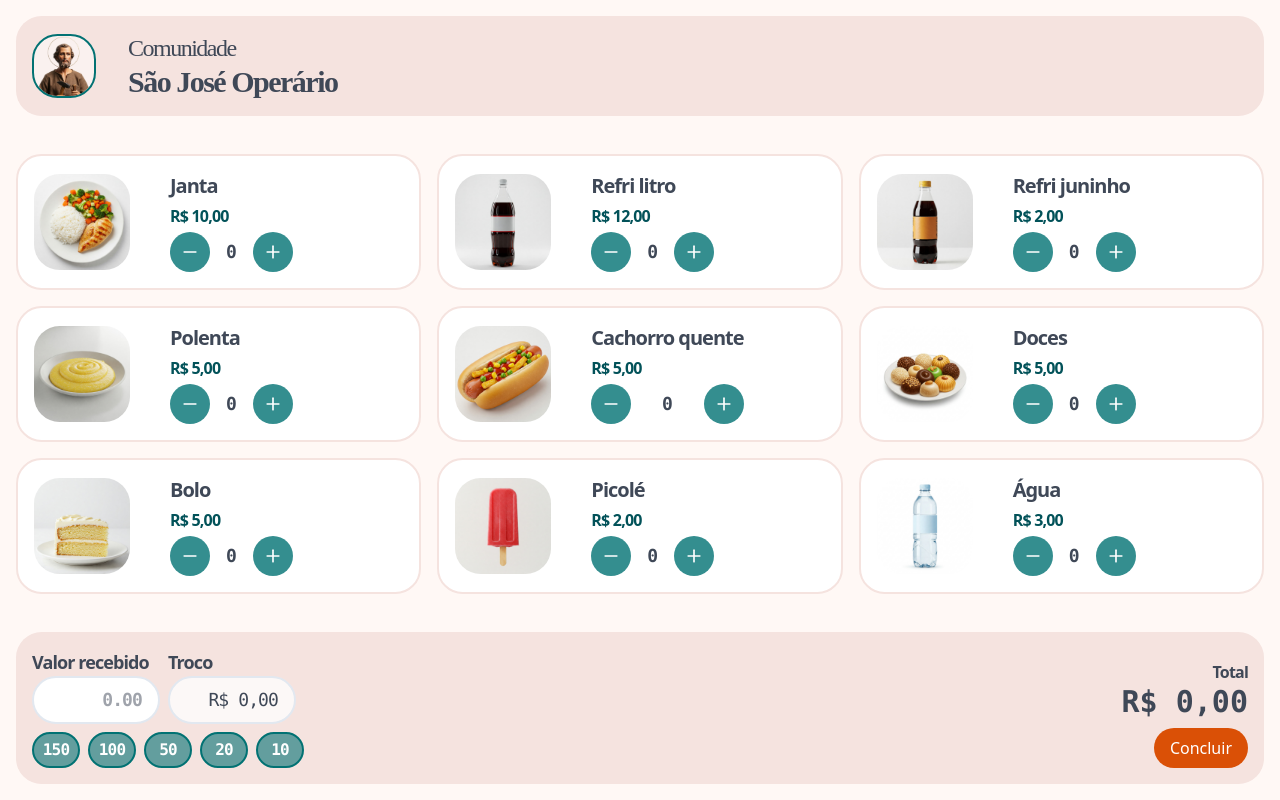
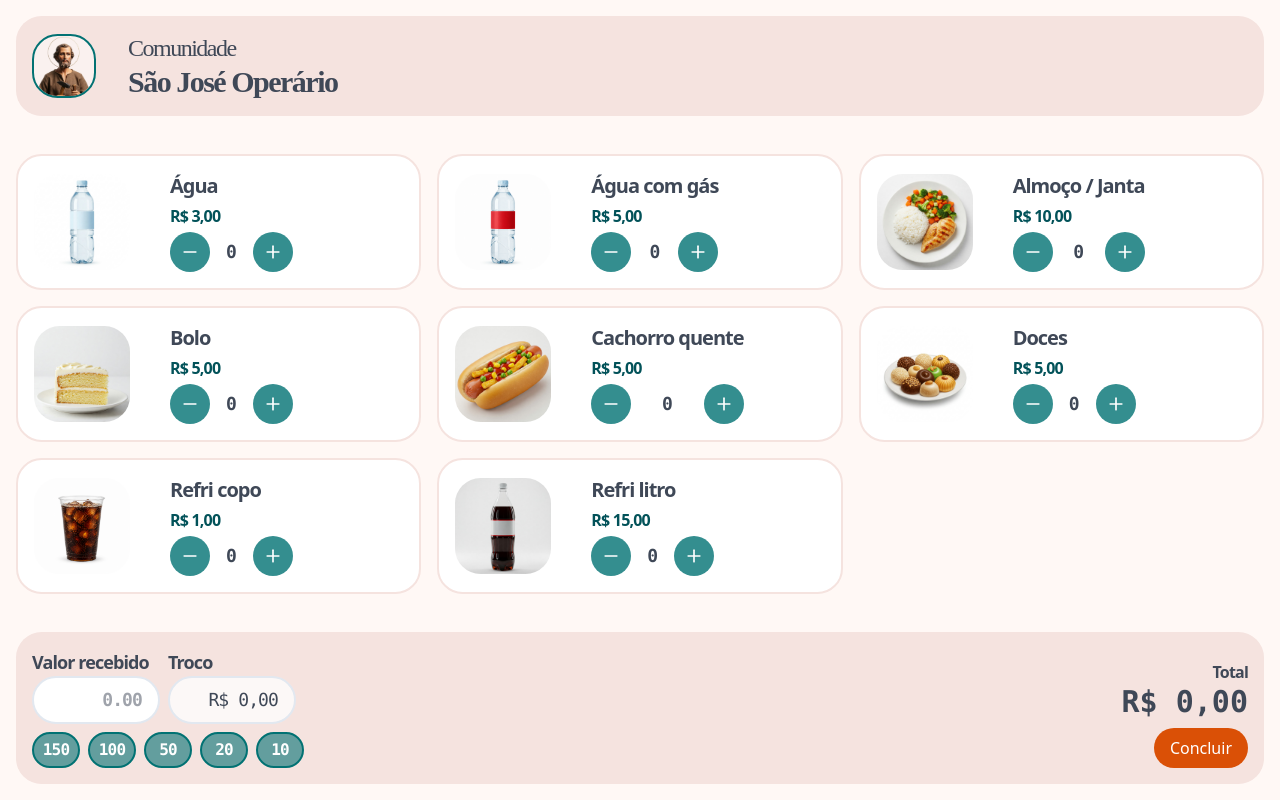
Before and after one commit to AgdaSilvap/caixa-sao-jose, a React (Vite) app: page / in a window 1280 px wide. Built offline with nearby package versions, Linux system fonts and the light colour scheme.

Commit message:
Atualiza a tabela de produtos

```diff
--- a/src/App.tsx
+++ b/src/App.tsx
@@ -10,6 +10,7 @@ export const App = () => {
   const ref = useRef<HTMLDivElement>(null)
   const { total, atualizarItem, getQuantidadeItem, resetarCarrinho } = useCarrinho()
   const [isFullscreen, setIsFullscreen] = useState(false)
+  const produtosOrdenados = [...produtos].sort((a, b) => a.nome.localeCompare(b.nome))
 
   const handleFullscreen = () => {
     if (isFullscreen) {
@@ -38,7 +39,7 @@ export const App = () => {
         </button>
       )}
       <div className="grid grid-cols-1 md:grid-cols-2 lg:grid-cols-3 gap-4">
-        {produtos.map((produto) => (
+        {produtosOrdenados.map((produto) => (
           <CardProduto
             key={produto.id}
             produto={produto}
--- a/src/data/produtos.json
+++ b/src/data/produtos.json
@@ -1,54 +1,48 @@
 [
   {
-    "id": 1,
-    "nome": "Janta",
+    "id": "813efdaf-ace8-4bed-bab7-2e8d823ce3d6",
+    "nome": "Almoço / Janta",
     "preco": 10.0,
     "imagem": "/img/almoco.jpg"
   },
   {
-    "id": 3,
-    "nome": "Refri litro",
-    "preco": 12.0,
-    "imagem": "/img/refri-2l.jpg"
+    "id": "90950a7e-870a-4c45-844e-bb0422e0e4e9",
+    "nome": "Doces",
+    "preco": 5.0,
+    "imagem": "/img/doces.jpg"
   },
   {
-    "id": 4,
-    "nome": "Refri juninho",
-    "preco": 2.0,
-    "imagem": "/img/refri-juninho.jpg"
-  },
-  {
-    "id": 5,
-    "nome": "Polenta",
-    "preco": 5.0,
-    "imagem": "/img/angu.jpg"
-  },
-  {
-    "id": 6,
+    "id": "6e2dcece-5951-41c0-a448-507dd7ba8536",
     "nome": "Cachorro quente",
     "preco": 5.0,
     "imagem": "/img/cachorro-quente.jpg"
   },
   {
-    "id": 7,
-    "nome": "Doces",
-    "preco": 5.0,
-    "imagem": "/img/doces.jpg"
-  },
-  {
-    "id": 2,
+    "id": "eb73124f-7192-4008-9575-1a687ca409f2",
     "nome": "Bolo",
     "preco": 5.0,
     "imagem": "/img/bolo.jpg"
   },
   {
-    "id": 8,
-    "nome": "Picolé",
-    "preco": 2.0,
-    "imagem": "/img/picole.jpg"
+    "id": "64f4b968-4acc-4d1d-a87f-a7f62f4d8520",
+    "nome": "Refri copo",
+    "preco": 1.0,
+    "imagem": "/img/refri-copo.png"
   },
   {
-    "id": 9,
+    "id": "14327b97-fd66-46be-b1f9-22d111962b5b",
+    "nome": "Refri litro",
+    "preco": 15.0,
+    "imagem": "/img/refri-2l.jpg"
+  },
+  {
+    "id": "e15c9e48-c5f2-4d86-a145-720a3b433626",
+    "nome": "Água com gás",
+    "preco": 5.0,
+    "imagem": "/img/agua-com-gas.png"
+  },
+  {
+    "id": "b5459cc6-12a0-4d21-a375-2195eed4ed70",
     "nome": "Água",
     "preco": 3.0,
     "imagem": "/img/agua.jpg"
--- a/src/hooks/useCarrinho.ts
+++ b/src/hooks/useCarrinho.ts
@@ -23,7 +23,7 @@ export const useCarrinho = () => {
     setItens(itensAtualizados)
   }
 
-  const getQuantidadeItem = (idProduto: number) => {
+  const getQuantidadeItem = (idProduto: string) => {
     const item = itens.find((i) => i.id === idProduto)
     if (!item) return 0
     return item.quantidade
--- a/src/types.ts
+++ b/src/types.ts
@@ -1,11 +1,11 @@
 export type Produto = {
-  id: number,
+  id: string,
   nome: string,
   preco: number,
   imagem?: string
 }
 
 export type ItemCarrinho = {
-  id: number,
+  id: string,
   quantidade: number
 }
```
Also changed, not shown: public/img/agua-com-gas.png (added), public/img/refri-copo.png (added).
